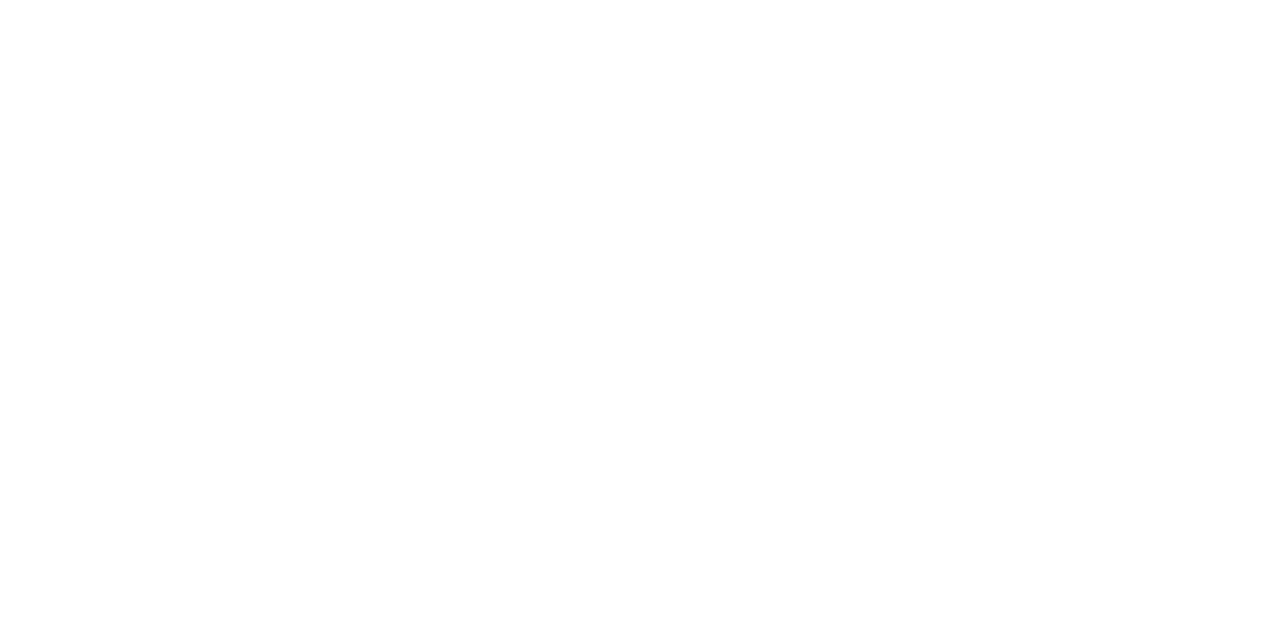
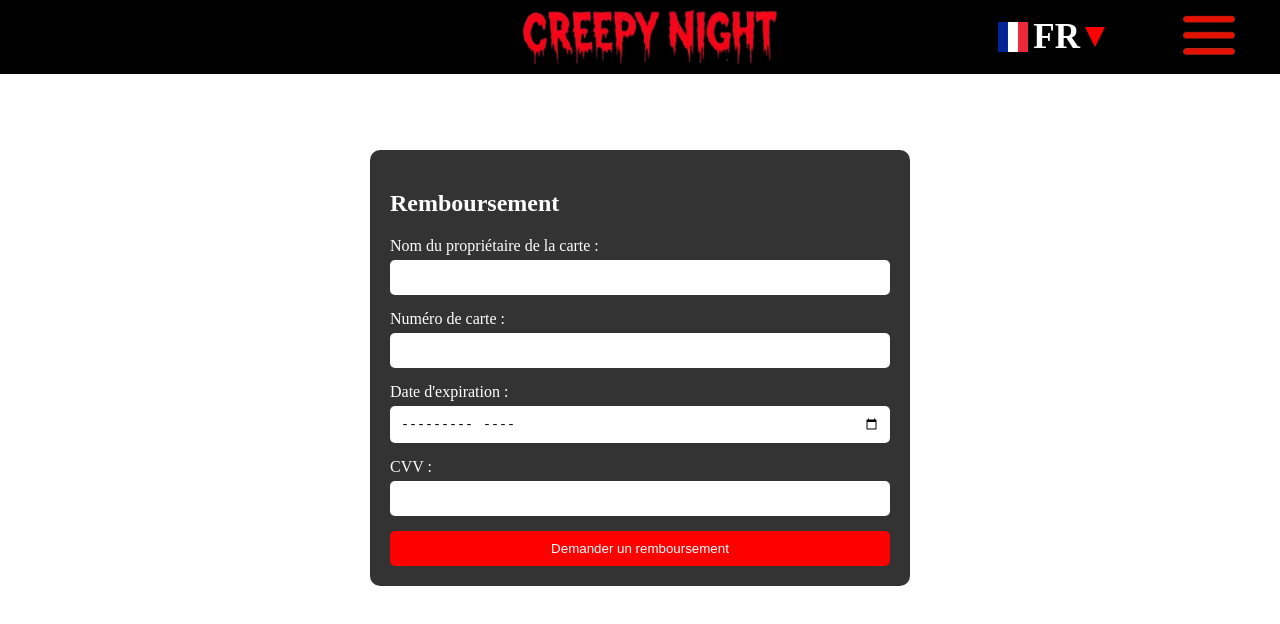
Before and after one commit to Zuuret/SAE-S3-S4_Creepy_Night, a Vue app in the folder client/: page /cashless/paiement in a window 1280 px wide. Shown: the top 624 px of the page. Built offline with nearby package versions, Linux system fonts and the light colour scheme.

Commit message:
Page Cashless avec crédit et débit fonctionnelle, utilisant une boite de dialogue pour rentrer le montant et renvoyant sur une page pour rentrer les coordonnées bancaires avec vérification

```diff
--- a/client/src/datasource/data.js
+++ b/client/src/datasource/data.js
@@ -1,6 +1,6 @@
 let utilisateurs = [
-    {"id":1, "prenom":"John", "nom":"Doe", "dateNaissance":"23-09-1998", "email":"johndoe@gmail.com", "motDePasse":"mdp123", "solde": 100, "numCashless": 123456789},
-    {"id":2, "prenom":"Jane", "nom":"Doe", "dateNaissance":"03-07-1998", "email":"janedoe@outlook.fr", "motDePasse":"mdp456", "solde": 80, "numCashless": 546865430},
+    {"id":1, "prenom":"John", "nom":"Doe", "dateNaissance":"23-09-1998", "email":"johndoe@gmail.com", "motDePasse":"mdp123", "solde": 100.00, "numCashless": 123456789},
+    {"id":2, "prenom":"Jane", "nom":"Doe", "dateNaissance":"03-07-1998", "email":"janedoe@outlook.fr", "motDePasse":"mdp456", "solde": 80.00, "numCashless": 546865430},
 ];
 
 let organisateurs = [
@@ -77,10 +77,10 @@ let coordonnees_bancaire = [
 ]
 
 let transactions = [
-    {"id": 1, "date": "05 novembre 2024", "heure": "15h30", "operation": "Remboursement", "details": "Remboursement de 10.00 €", "amount": 10.00, "id_utilisateur": 1},
-    {"id": 2, "date": "31 octobre 2024", "heure": "23h00", "operation": "Paiement BAR", "details": "1x Consigne Gobelet", "amount": 2.00, "id_utilisateur": 1},
-    {"id": 3, "date": "31 octobre 2024", "heure": "21h00", "operation": "Paiement BAR", "details": "1x Consigne Gobelet - 2.00 €\n1x Coca Cola - 4.00 €", "amount": -6.00, "id_utilisateur": 1},
-    {"id": 4, "date": "31 octobre 2024", "heure": "20h30", "operation": "Paiement Burger&co", "details": "1x Frites - 4.00 €\n1x Cheese Burger - 12.00 €", "amount": -16.00, "id_utilisateur": 2}
+    {"id": 1, "date": "05 novembre 2024 15:30", "operation": "Remboursement", "details": "Remboursement de 10.00 €", "amount": 10.00, "id_utilisateur": 1},
+    {"id": 2, "date": "31 octobre 2024 23:00", "operation": "Paiement BAR", "details": "1x Consigne Gobelet", "amount": 2.00, "id_utilisateur": 1},
+    {"id": 3, "date": "31 octobre 2024 21:00", "operation": "Paiement BAR", "details": "1x Consigne Gobelet - 2.00 €\n1x Coca Cola - 4.00 €", "amount": -6.00, "id_utilisateur": 1},
+    {"id": 4, "date": "31 octobre 2024 20:30", "operation": "Paiement Burger&co", "details": "1x Frites - 4.00 €\n1x Cheese Burger - 12.00 €", "amount": -16.00, "id_utilisateur": 2}
 ];
 
 
--- a/client/src/router/index.js
+++ b/client/src/router/index.js
@@ -38,6 +38,7 @@ import ReservationCinepeurValidation from "@/views/ReservationCinepeurValidation
 import ReservationCinepeur from "@/views/ReservationCinepeur.vue";
 
 import CashLess from "@/views/CashLess.vue";
+import PaiementCashLess from "@/views/PaymentFormCashLess.vue";
 
 import HomePrestataire from "@/views/HomePrestataire.vue";
 
@@ -71,7 +72,8 @@ const routes = [
   { path: '/cinepeur/:id/validate', name: 'validationCinepeur', component: ReservationCinepeurValidation},
   { path: '/connexion', name: 'PageConnexion', component: PageConnexion },
   { path: '/home-organisateur', name: 'HomeOrganisateur', component: HomeOrganisateur },
-  { path: '/home-prestataire', name: 'HomePrestataire', component: HomePrestataire, meta: { requiresPrestataire: true } }
+  { path: '/home-prestataire', name: 'HomePrestataire', component: HomePrestataire, meta: { requiresPrestataire: true } },
+  { path: '/cashless/paiement/', name: 'PaymentFormCashLess', component: PaiementCashLess },
 ];
 
 const router = new VueRouter({
--- a/client/src/store/cashless.js
+++ b/client/src/store/cashless.js
@@ -8,16 +8,12 @@ import CashLessService from '../services/cashless.service';
 export default ({
     namespaced: true,
     state: {
-        utilisateur: {"id":1, "prenom":"John", "nom":"Doe", "dateNaissance":"23-09-1998", "email":"johndoe@gmail.com", "motDePasse":"mdp123", "solde": 100, "numCashless": 123456789},
         transactions: [],
     },
     mutations: {
         updateAllTransactions(state, transactions){
             state.transactions = transactions;
-        },
-        updateUtilisateur(state, utilisateur) {
-            state.utilisateur = utilisateur;
-        },
+        }
     },
     actions: {
         async getAllTransactions({ commit }) {
@@ -28,17 +24,6 @@ export default ({
             } else {
                 console.log(response.data);
             }
-        },
-        async updateFunds({commit}, data){
-            console.log("Mise à jour du solde de l'utilisateur")
-            let response = await CashLessService.updateFunds(data);
-            if(response.error === 0){
-                commit('updateUtilisateur', response.data);
-                return true;
-            } else {
-                console.log(response.data);
-                return false;
-            }
-        },
+        }
     }
 })
--- a/client/src/views/CashLess.vue
+++ b/client/src/views/CashLess.vue
@@ -35,18 +35,17 @@
       </div>
     </div>
 
-    <div class="container">
+    <div class="container" v-if="utilisateurConnecte">
       <div class="wallet">
         <h2>Votre porte-monnaie</h2>
         <div class="balance">
-          <p>Solde actuel : <span class="amount">{{ utilisateur.solde.toFixed(2) }} €</span></p>
-          <button class="recharge-button" @click="recharge">Recharger</button>
-          <button class="refund-button" @click="refund">Remboursement</button>
+          <p>Solde actuel : <span class="amount">{{ soldeAffiche.toFixed(2) }} €</span></p>
+          <button class="recharge-button" @click="openModal('Rechargement')">Recharger</button>
+          <button class="refund-button" @click="openModal('Remboursement')">Remboursement</button>
         </div>
         <div class="ticket-info">
           <img src="@/assets/qr.png" alt="QR Code" class="qr-code-image" />
-          <p>N° de billet : {{ utilisateur.numCashless }}</p>
-          <button class="view-ticket">Voir mon billet</button>
+          <p>N° de billet : {{ utilisateurConnecte.numCashless }}</p>
         </div>
       </div>
       <div class="transactions">
@@ -57,11 +56,20 @@
             <div class="transaction-details">
               <span>{{ transaction.operation }}</span>
               <span :class="{ positive: transaction.amount > 0, negative: transaction.amount < 0 }">
-                {{ transaction.amount > 0 ? '+' : '' }}{{ transaction.amount.toFixed(2) }} €
+                {{ transaction.amount > 0 ? '+' : '' }}{{ parseFloat(transaction.amount).toFixed(2) }} €
               </span>
             </div>
           </li>
         </ul>
+      </div>
+    </div>
+    <div class="modal" v-if="showModal">
+      <div class="modal-content">
+        <h3>{{ modalTitle }}</h3>
+        <label for="amount">Montant :</label>
+        <input type="number" id="amount" v-model="transactionAmount" min="0" step="0.01" />
+        <button @click="processTransaction">{{ modalButton }}</button>
+        <button @click="closeModal">Annuler</button>
       </div>
     </div>
   </div>
@@ -73,27 +81,54 @@ import { mapState, mapActions } from "vuex";
 
 export default {
   name: 'CashLess',
+  data() {
+    return {
+      showModal: false,
+      modalTitle: '',
+      modalButton: '',
+      transactionAmount: 0,
+      transactionType: '',
+    };
+  },
   components: { NavBar },
   computed: {
-    ...mapState('CashLessStore',['transactions', 'utilisateur']),
+    ...mapState('CashLessStore',['transactions']),
+    ...mapState('ProfilStore',['utilisateurConnecte']),
     filteredTransactions() {
-      return this.transactions.filter((transaction) => transaction.id_utilisateur === this.utilisateur.id);
-    }
+      return this.transactions.filter((transaction) => transaction.id_utilisateur === this.utilisateurConnecte.id);
+    },
+    soldeAffiche() {
+      const solde = this.utilisateurConnecte?.solde || 0;
+      return Number(solde);
+    },
   },
   methods: {
-    ...mapActions('CashLessStore',['getAllTransactions', 'updateFunds']),
-    recharge() {
-      alert('Fonctionnalité non disponible pour le moment');
+    ...mapActions('CashLessStore',['getAllTransactions']),
+    openModal(type) {
+      this.showModal = true;
+      this.transactionType = type;
+      if (type === 'Rechargement') {
+        this.modalTitle = 'Créditer votre compte';
+        this.modalButton = 'Procéder au paiement';
+      } else {
+        this.modalTitle = 'Demander un remboursement';
+        this.modalButton = 'Procéder au remboursement';
+      }
     },
-    refund() {
-      alert('Fonctionnalité non disponible pour le moment');
-    }
-  },
-  data() {
-    return {
-      soldes: 0,
-      numCashless: 0
-    }
+    closeModal() {
+      this.showModal = false;
+      this.transactionAmount = 0;
+    },
+    processTransaction() {
+      if (this.transactionAmount <= 0) {
+        alert('Veuillez entrer un montant valide.');
+        return;
+      }
+      this.$router.push({
+        name: 'PaymentFormCashLess',
+        query: { type: this.transactionType, amount: this.transactionAmount },
+      });
+    },
   },
   mounted() {
     this.getAllTransactions();
@@ -265,4 +300,24 @@ export default {
 .negative {
   color: #ff0000;
 }
+
+.modal {
+  position: fixed;
+  top: 0;
+  left: 0;
+  width: 100%;
+  height: 100%;
+  background: rgba(0, 0, 0, 0.5);
+  display: flex;
+  justify-content: center;
+  align-items: center;
+}
+
+.modal-content {
+  background: #333;
+  padding: 20px;
+  border-radius: 10px;
+  text-align: center;
+  color: #fff;
+}
 </style>
--- /dev/null
+++ b/client/src/views/PaymentFormCashLess.vue
@@ -0,0 +1,104 @@
+<template>
+  <div>
+    <div class="navbar">
+      <NavBar />
+    </div>
+    <div class="payment-container">
+      <h2>{{ title }}</h2>
+      <form @submit.prevent="processPayment">
+        <label for="name-owner">Nom du propriétaire de la carte :</label>
+        <input type="text" id="name-owner" v-model="nameOwner" required />
+        <label for="card-number">Numéro de carte :</label>
+        <input type="text" id="card-number" v-model="cardNumber" required />
+        <label for="expiry">Date d'expiration :</label>
+        <input type="month" id="expiry" v-model="expiryDate" required />
+        <label for="cvv">CVV :</label>
+        <input type="text" id="cvv" v-model="cvv" required />
+        <button type="submit">{{ buttonText }}</button>
+      </form>
+    </div>
+  </div>
+</template>
+
+<script>
+import NavBar from '@/components/NavBar.vue';
+import { mapState, mapActions } from 'vuex';
+
+export default {
+  name: 'PaymentFormCashLess',
+  components: { NavBar },
+  data() {
+    return {
+      nameOwner: '',
+      cardNumber: '',
+      expiryDate: '',
+      cvv: '',
+      title: this.$route.query.type === 'Rechargement' ? 'Paiement pour recharger' : 'Remboursement',
+      buttonText: this.$route.query.type === 'Rechargement' ? 'Payer' : 'Demander un remboursement',
+    };
+  },
+  computed: {
+    ...mapState('ProfilStore', ['utilisateurConnecte']),
+  },
+  methods: {
+    ...mapActions('ProfilStore', ['updateFunds','checkBankCard']),
+    async processPayment() {
+      let response = false;
+      if (this.nameOwner === '' || this.cardNumber === '' || this.expiryDate === '' || this.cvv === '') {
+        alert('Veuillez remplir tous les champs.');
+        return;
+      } else {
+        response = await this.checkBankCard({ nom: this.nameOwner, numeroCarte: this.cardNumber, dateExpiration: this.expiryDate, cvv: this.cvv });
+      }
+      if (!response) {
+        alert('Coordonnées bancaires invalides.');
+        return;
+      }
+      if (this.$route.query.type === 'Rechargement') {
+        response = await this.updateFunds({ idUser: this.utilisateurConnecte.id, amount: this.$route.query.amount, operation: this.title, details: "" });
+      } else {
+        response = await this.updateFunds({ idUser: this.utilisateurConnecte.id, amount: -this.$route.query.amount, operation: this.title, details: "" });
+      }
+      if (response) {
+        await this.$router.push({ name: 'cashless' });
+      } else {
+        alert('Erreur lors du paiement.');
+        await this.$router.push({ name: 'cashless' });
+      }
+    },
+  },
+};
+</script>
+
+<style scoped>
+.payment-container {
+  max-width: 500px;
+  margin: 50px auto;
+  background: #333;
+  padding: 20px;
+  border-radius: 10px;
+  color: #fff;
+  margin-top: 150px;
+}
+form {
+  display: flex;
+  flex-direction: column;
+}
+label {
+  margin-bottom: 5px;
+}
+input {
+  margin-bottom: 15px;
+  padding: 10px;
+  border: none;
+  border-radius: 5px;
+}
+button {
+  background: #ff0000;
+  color: #fff;
+  border: none;
+  padding: 10px;
+  border-radius: 5px;
+  cursor: pointer;
+}
+</style>
```
Also changed, not shown: client/src/datasource/controller.js (+29 -5 lines), client/src/services/cashless.service.js (+21 -5 lines), client/src/store/profil.js (+29 -0 lines).
